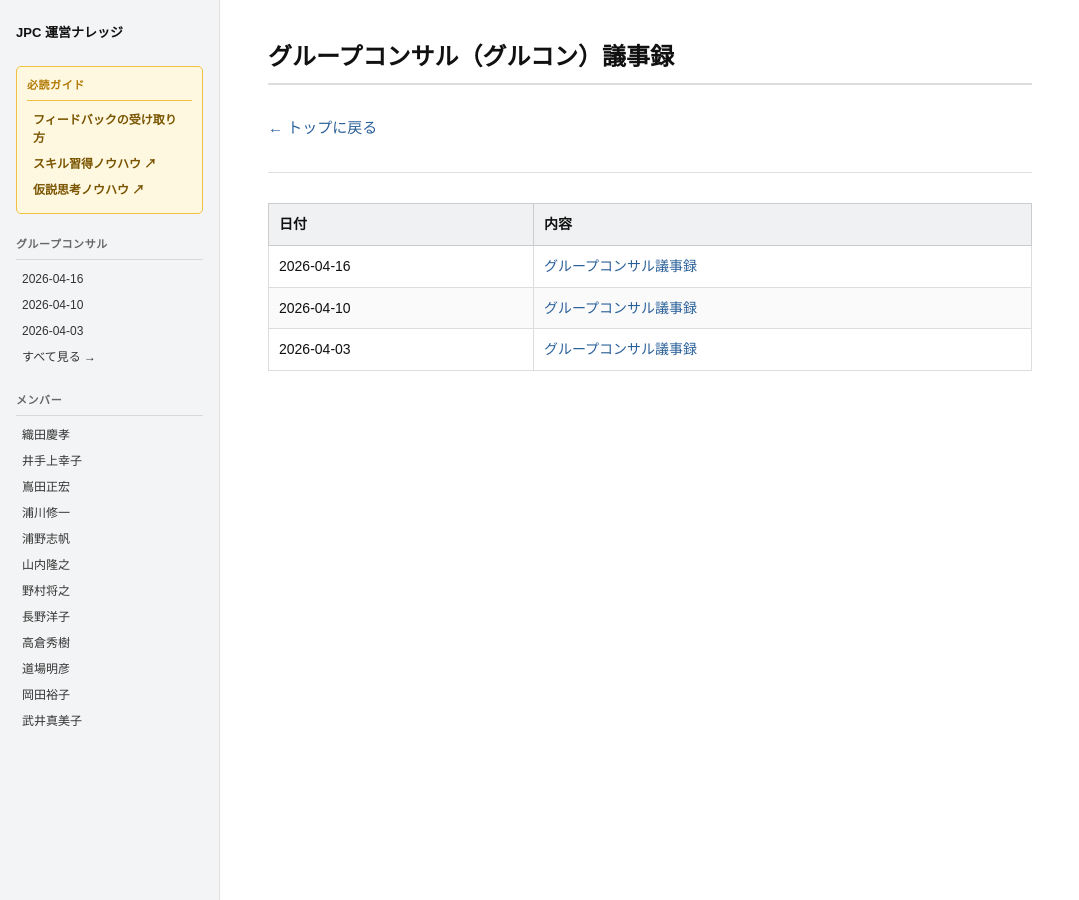
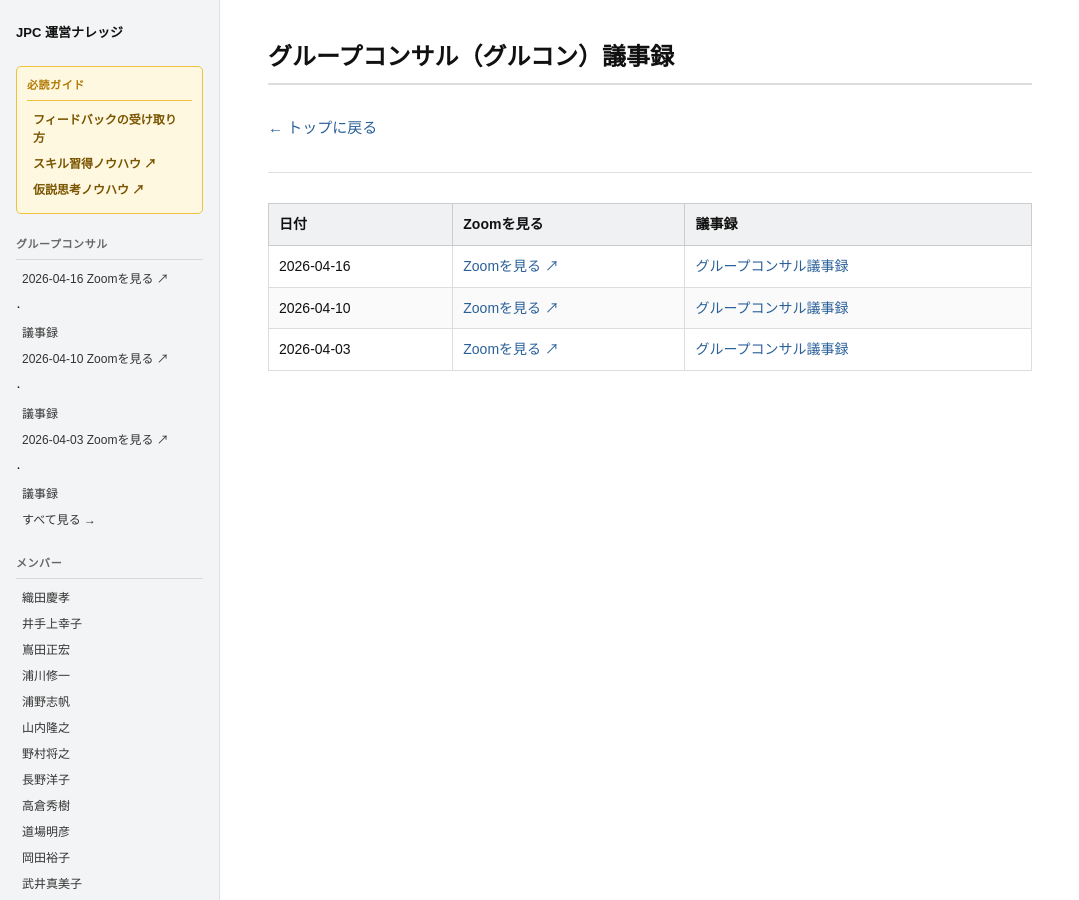
Before and after one commit to staffsolution/staffsolution-jpc, a Jekyll site: the page built from グルコン/index.md, in a window 1280 px wide. Shown: the whole page, without its empty margins (0-1079 px from the left). Built offline with Jekyll 4.4.1, drawn with Linux system fonts in a browser that asks for light colours; our own code applies the rules of GitHub Pages for plain Markdown files.

Commit message:
JPCサイト: グルコン一覧とnavにZoom録画リンクを追加
Made-with: Cursor

```diff
--- a/_includes/nav.html
+++ b/_includes/nav.html
@@ -15,9 +15,21 @@
   <div class="nav-section">
     <div class="nav-section-title">グループコンサル</div>
     <ul>
-      <li><a href="{{ '/グルコン/20260416_グルコン議事録' | relative_url }}">2026-04-16</a></li>
-      <li><a href="{{ '/グルコン/20260410_グルコン議事録' | relative_url }}">2026-04-10</a></li>
-      <li><a href="{{ '/グルコン/20260403_グルコン議事録' | relative_url }}">2026-04-03</a></li>
+      <li>
+        <a href="https://us06web.zoom.us/rec/share/jA7qm9hahp6u20LrCSS3Ug9EIvp9tXu2ByljQG0t-SJcO8C_neLE2cisEtMkLNBh.HXRT6nnnQ-7Hsemi" target="_blank" rel="noopener noreferrer">2026-04-16 Zoomを見る ↗</a>
+        ·
+        <a href="{{ '/グルコン/20260416_グルコン議事録' | relative_url }}">議事録</a>
+      </li>
+      <li>
+        <a href="https://us06web.zoom.us/rec/share/pi5-9HPOfaeu31IV3XLIzTpsw5OfPmVmBilOMxx8G9Mw05dQrotZUud5Gram2fTG.qjHc3Cn7X8ZlJeY4" target="_blank" rel="noopener noreferrer">2026-04-10 Zoomを見る ↗</a>
+        ·
+        <a href="{{ '/グルコン/20260410_グルコン議事録' | relative_url }}">議事録</a>
+      </li>
+      <li>
+        <a href="https://us06web.zoom.us/rec/share/m6bRRWvemi-zcVosF1vDcqgo7MLaRApoOBN32j03vY7mLCqfBcifoxn7SUeUWcH5.1a-RbhvutKsPteIq" target="_blank" rel="noopener noreferrer">2026-04-03 Zoomを見る ↗</a>
+        ·
+        <a href="{{ '/グルコン/20260403_グルコン議事録' | relative_url }}">議事録</a>
+      </li>
       <li class="nav-more"><a href="{{ '/グルコン/' | relative_url }}">すべて見る →</a></li>
     </ul>
   </div>
--- a/グルコン/index.md
+++ b/グルコン/index.md
@@ -8,8 +8,8 @@ layout: default
 
 ---
 
-| 日付 | 内容 |
-|------|------|
-| 2026-04-16 | [グループコンサル議事録](./20260416_グルコン議事録) |
-| 2026-04-10 | [グループコンサル議事録](./20260410_グルコン議事録) |
-| 2026-04-03 | [グループコンサル議事録](./20260403_グルコン議事録) |
+| 日付 | Zoomを見る | 議事録 |
+|------|------------|--------|
+| 2026-04-16 | <a href="https://us06web.zoom.us/rec/share/jA7qm9hahp6u20LrCSS3Ug9EIvp9tXu2ByljQG0t-SJcO8C_neLE2cisEtMkLNBh.HXRT6nnnQ-7Hsemi" target="_blank" rel="noopener noreferrer">Zoomを見る ↗</a> | [グループコンサル議事録](./20260416_グルコン議事録) |
+| 2026-04-10 | <a href="https://us06web.zoom.us/rec/share/pi5-9HPOfaeu31IV3XLIzTpsw5OfPmVmBilOMxx8G9Mw05dQrotZUud5Gram2fTG.qjHc3Cn7X8ZlJeY4" target="_blank" rel="noopener noreferrer">Zoomを見る ↗</a> | [グループコンサル議事録](./20260410_グルコン議事録) |
+| 2026-04-03 | <a href="https://us06web.zoom.us/rec/share/m6bRRWvemi-zcVosF1vDcqgo7MLaRApoOBN32j03vY7mLCqfBcifoxn7SUeUWcH5.1a-RbhvutKsPteIq" target="_blank" rel="noopener noreferrer">Zoomを見る ↗</a> | [グループコンサル議事録](./20260403_グルコン議事録) |
```
